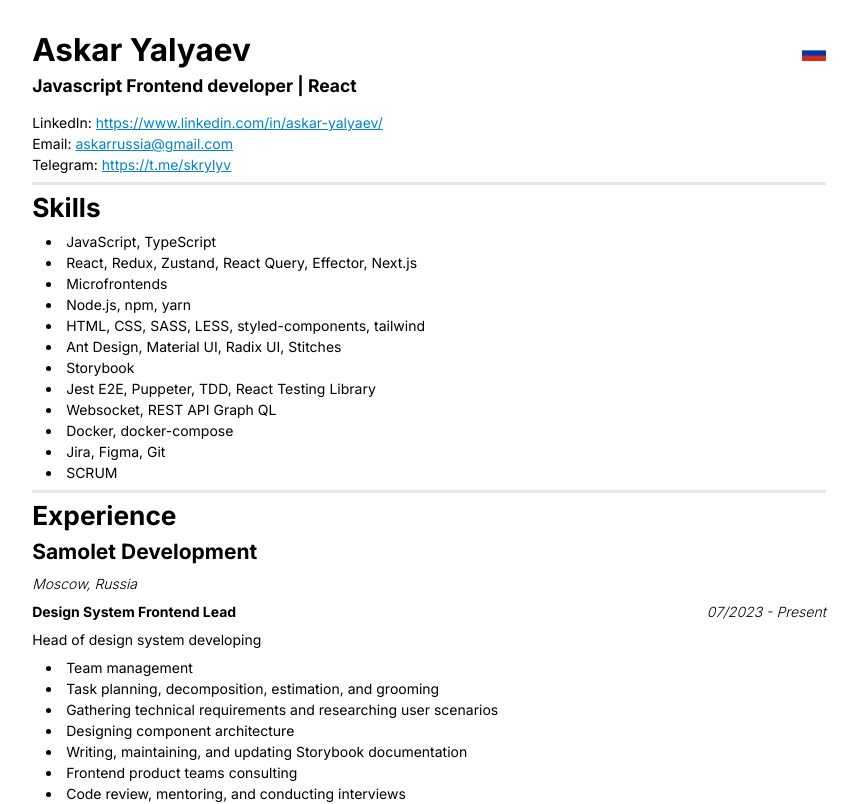
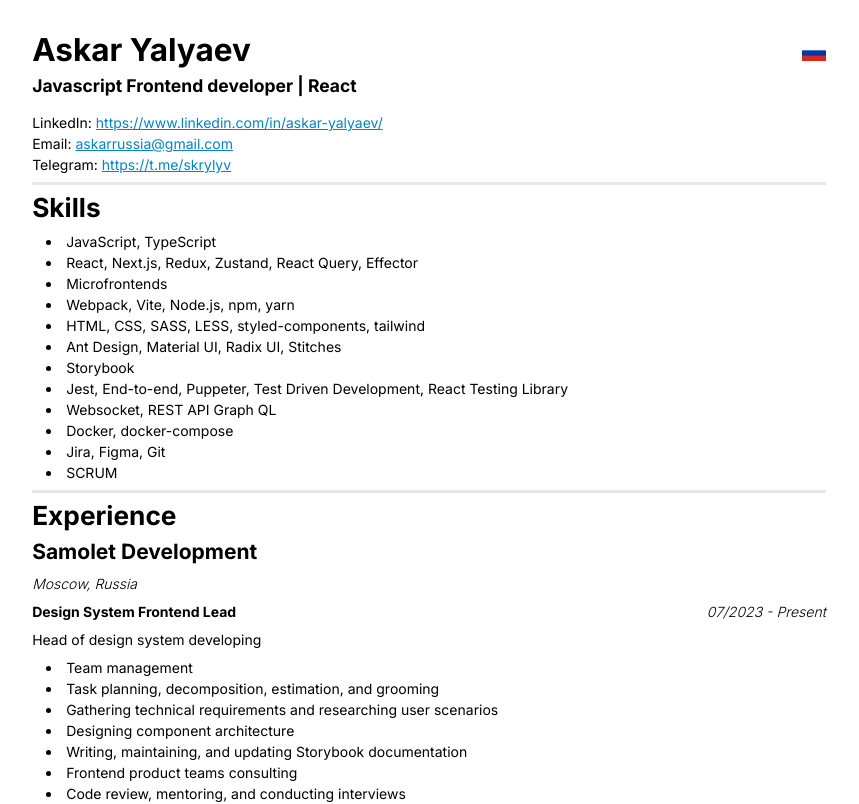
Before and after one commit to grokhotun/grokhotun, a Next.js app: page /en in a window 1280 px wide. Shown: the top 804 px of the page, without its empty margins (211-1070 px from the left). Built offline with nearby package versions, Linux system fonts and the light colour scheme.

Commit message:
build: update config

```diff
--- a/next.config.mjs
+++ b/next.config.mjs
@@ -8,6 +8,7 @@ const isProd = process.env.NODE_ENV === 'production';
 const nextConfig = {
   output: 'export',
   basePath: isProd ? '/grokhotun' : '',
+  trailingSlash: true,
   images: {
     unoptimized: true,
   },
--- a/src/app/[lang]/page.tsx
+++ b/src/app/[lang]/page.tsx
@@ -31,13 +31,13 @@ const useLanguageLink = (lang: 'en' | 'ru') => {
 
 const skills = [
   'JavaScript, TypeScript',
-  'React, Redux, Zustand, React Query, Effector, Next.js',
+  'React, Next.js, Redux, Zustand, React Query, Effector',
   'Microfrontends',
-  'Node.js, npm, yarn',
+  'Webpack, Vite, Node.js, npm, yarn',
   'HTML, CSS, SASS, LESS, styled-components, tailwind',
   'Ant Design, Material UI, Radix UI, Stitches',
   'Storybook',
-  'Jest E2E, Puppeter, TDD, React Testing Library',
+  'Jest, End-to-end, Puppeter, Test Driven Development, React Testing Library',
   'Websocket, REST API Graph QL',
   'Docker, docker-compose',
   'Jira, Figma, Git',
```
